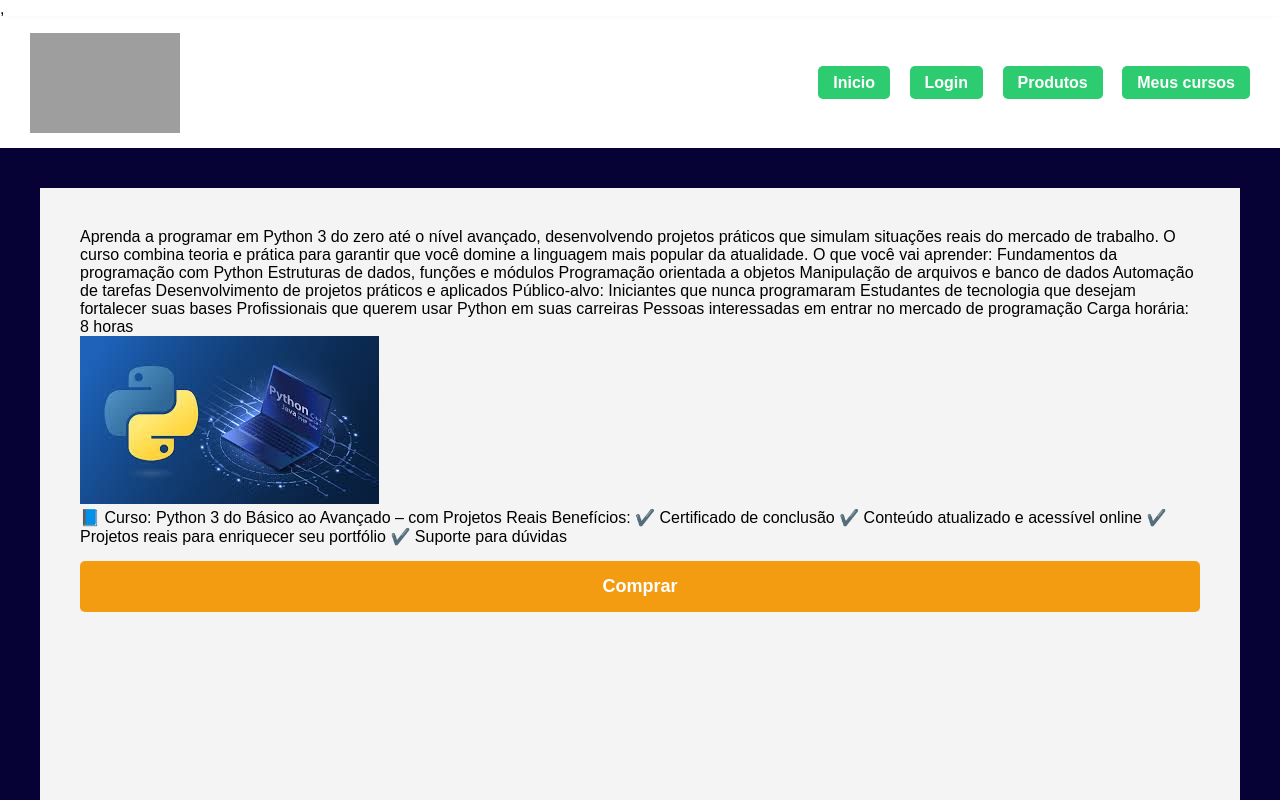
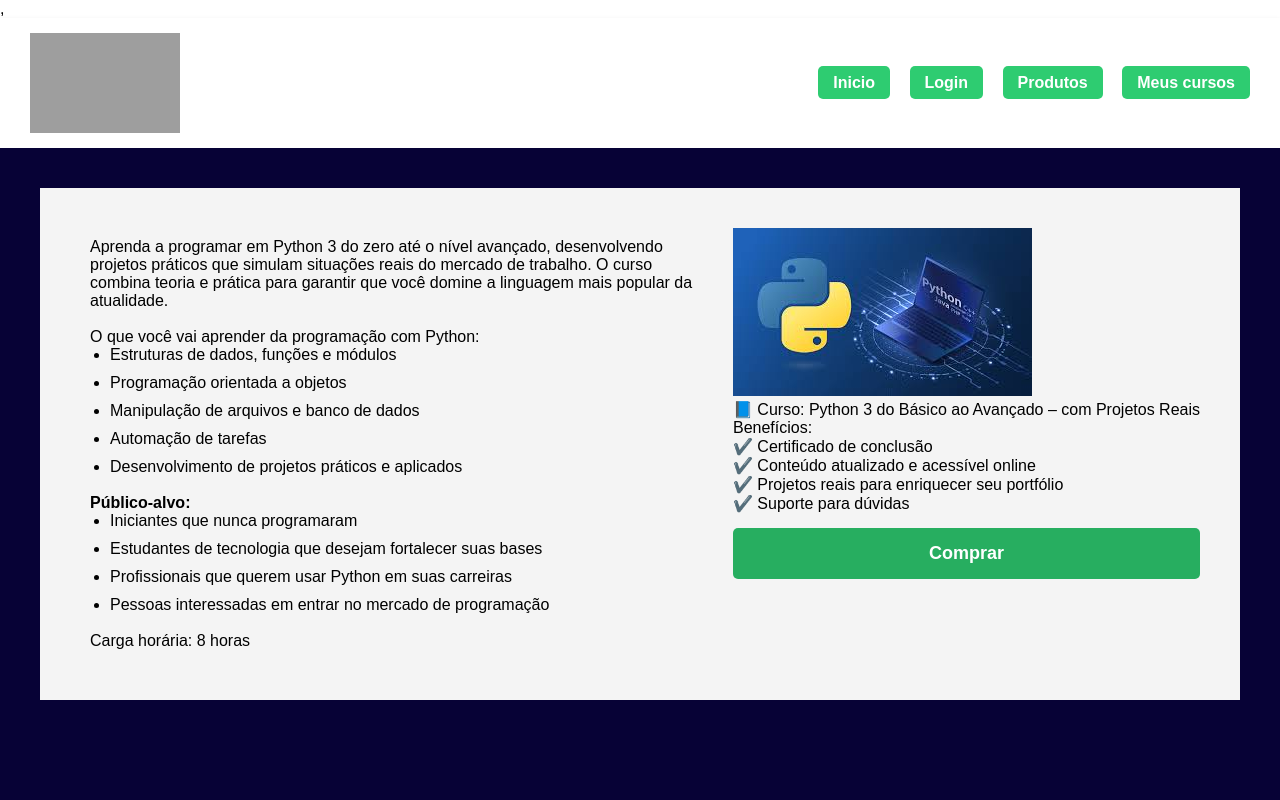
Before and after one commit to BarbosaDev01/WebFrontend_ME, a plain HTML site: page pythonDetalhes.html in a window 1280 px wide. Shown: the top 800 px of the page. Drawn offline with Linux system fonts and the light colour scheme; grey boxes are pictures that could not be loaded.

Commit message:
Versao 3.0

```diff
--- a/pythonDetalhes.html
+++ b/pythonDetalhes.html
@@ -3,7 +3,7 @@
 <head>
     <meta charset="UTF-8">
     <meta name="viewport" content="width=device-width, initial-scale=1.0">
-    <title>Document</title>
+    <title>Detalhes</title>
     <link rel="stylesheet" href="style.css">
 </head>,
 <body>
@@ -24,28 +24,39 @@
 
     <main>
         <div id="pythonDetalhes">
+            <div id="detalhes1">
             <p> Aprenda a programar em Python 3 do zero até o nível avançado, desenvolvendo projetos práticos que simulam situações reais do mercado de trabalho. O curso combina teoria e prática para garantir que você domine a linguagem mais popular da atualidade.
-O que você vai aprender:
-Fundamentos da programação com Python
-Estruturas de dados, funções e módulos
-Programação orientada a objetos
-Manipulação de arquivos e banco de dados
-Automação de tarefas
-Desenvolvimento de projetos práticos e aplicados
-Público-alvo:
-Iniciantes que nunca programaram
-Estudantes de tecnologia que desejam fortalecer suas bases
-Profissionais que querem usar Python em suas carreiras
-Pessoas interessadas em entrar no mercado de programação
+    <br><br>O que você vai aprender da programação com Python:</p>
+                    <ul>
+    <li>Estruturas de dados, funções e módulos</li>
+    <li>Programação orientada a objetos</li>
+    <li>Manipulação de arquivos e banco de dados</li>
+    <li>Automação de tarefas</li>
+    <li>Desenvolvimento de projetos práticos e aplicados</li>
+    </ul>
 
-     Carga horária: 8 horas</p>
+    <p><strong><br>Público-alvo:</strong></p>
+    <ul>
+    <li>Iniciantes que nunca programaram</li>
+    <li>Estudantes de tecnologia que desejam fortalecer suas bases</li>
+    <li>Profissionais que querem usar Python em suas carreiras</li>
+    <li>Pessoas interessadas em entrar no mercado de programação</li>
+    </ul>
+    <p><br>Carga horária: 8 horas</p>
+ </div>
+
+
+
 
             <div>
                 <img src="webM.E/asssets/pythonImg.jpg" alt="">
                 <p>📘 Curso: Python 3 do Básico ao Avançado – com Projetos Reais
-
-Benefícios: ✔️ Certificado de conclusão ✔️ Conteúdo atualizado e acessível online ✔️ Projetos reais para enriquecer seu portfólio ✔️ Suporte para dúvidas</p>
-            <button>Comprar</button>
+                    <br>Benefícios:
+                    <br>✔️ Certificado de conclusão
+                    <br>✔️ Conteúdo atualizado e acessível online
+                    <br>✔️ Projetos reais para enriquecer seu portfólio
+                    <br>✔️ Suporte para dúvidas</p>
+            <button><a href="pagamento.html">Comprar</a></button>
             </div>
         </div>
     </main>
--- a/style.css
+++ b/style.css
@@ -233,7 +233,7 @@ main {
 #pythonDetalhes button {
     display: block;
     width: 100%;
-    background-color: #f39c12;
+    background-color: #27ae60;
     color: #fff;
     border: none;
     padding: 15px;
@@ -244,12 +244,49 @@ main {
     margin-top: 15px;
 
 }
-#pythonDetalhes{
+#pythonDetalhes {
+    display: flex;
+    flex-direction: row;
+    gap: 20px;
     padding: 40px;
     background-color: #f4f4f4;
-    min-height: 100vh;
+    max-width: 100%;
+    flex-wrap: wrap;
 }
 
+#pythonDetalhes button {
+    display: block;
+    width: 100%;
+    background-color: #27ae60;
+    color: #fff;
+    border: none;
+    padding: 15px;
+    font-size: 18px;
+    font-weight: bold;
+    border-radius: 5px;
+    cursor: pointer;
+    margin-top: 15px;
+
+}
+#pythonDetalhes a{
+    text-decoration: none;
+      color: #fff;
+}
+
+#detalhes1 {
+    display: flex;
+    flex-direction: column;
+    margin: 10px;
+    flex: 1;
+}
+
+#detalhes1 ul {
+    display: flex;
+    flex-direction: column;
+    gap: 10px;
+    padding-left: 20px;
+    list-style-type: disc;
+}
 
 #Pagamentos {
     max-width: 600px;
```
Also changed, not shown: criarConta.html (+1 -1 lines), index.html (+4 -4 lines), login.html (+1 -1 lines), meusCursos.html (+1 -1 lines), pagamento.html (+1 -1 lines), produtos.html (+4 -2 lines).
